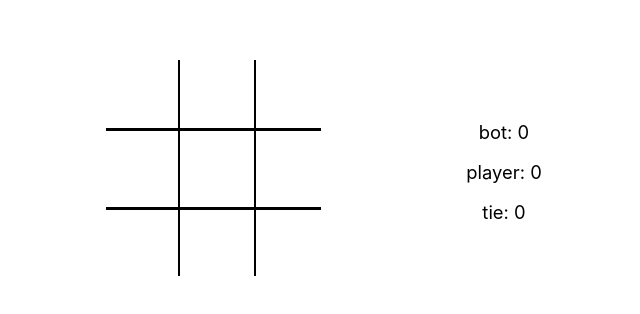
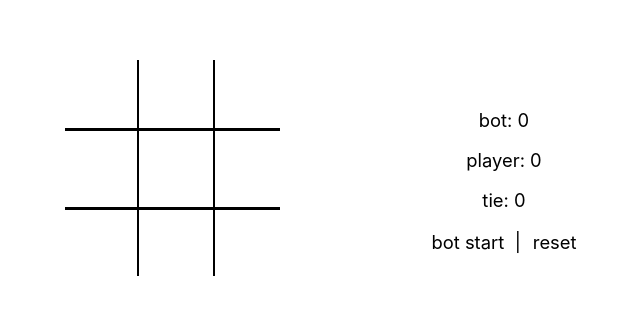
Before and after one commit to ollielynas/naughts-and-crosses, a React (Create React App) app: page / in a window 1280 px wide. Shown: the part 228-542 px from the top of the page, without its empty margins (320-960 px from the left). Built offline with nearby package versions, Linux system fonts and the light colour scheme.

Commit message:
added some custom behaivor

```diff
--- a/src/App.tsx
+++ b/src/App.tsx
@@ -81,6 +81,18 @@ function App() {
     let emptySpace: number = 0;  // cheack for win event
     let OSpace: number = 0;
     let XSpace: number = 0;
+
+    if (
+      matrix[0][0] === "O" &&
+      matrix[0][1] === "O" &&
+      matrix[0][2] === "O"&&
+      matrix[1][0] === "O"
+      && matrix[1][1] === "O"
+      && matrix[1][2] === "O"
+      && matrix[2][0] === "O"
+      && matrix[2][1] === "O"
+      && matrix[0][2] === "O") {setTie(parseInt(tie) + 1, 100); reset(); return;}
+
     for (var i = 0; i < winState.length; i++) {
       emptySpace = 0;
       OSpace = 0;
@@ -122,7 +134,7 @@ function App() {
     let OSpace: number = 0;
     let XSpace: number = 0;
     turn++;
-    console.log("turn 1: " + turn);
+    console.log("turn 1: " + turn); //-------------- first turn ------------------------
     if (turn === 1) {
       console.log("first turn " + turn);
       if (matrix[1][1] === " ") {
@@ -195,6 +207,29 @@ function App() {
         if (OSpace == 3) { console.log("win"); reset(); }
         if (XSpace == 3) { console.log("win"); reset(); }
       }
+
+      //----------------------------------------- custom move -------------------------------------------------
+
+      if (matrix[0][0] === "X" && matrix[2][2] === "X" && matrix[1][1] === "O") {
+        array[2][1] = "O"; setMatrix(array); return
+      }
+
+      if (matrix[2][0] === "X" && matrix[0][2] === "X" && matrix[1][1] === "O") {
+        array[2][1] = "O"; setMatrix(array); return
+      }
+
+      if (matrix[2][1] === "X" && matrix[1][2] === "X" && matrix[1][1] === "O") {
+        array[2][2] = "O"; setMatrix(array); return
+      }
+
+      if (matrix[2][1] === "X" && matrix[1][0] === "X" && matrix[1][1] === "O") {
+        array[2][0] = "O"; setMatrix(array); return
+      }
+
+      if (matrix[2][1] === "X" && matrix[1][0] === "X" && matrix[1][1] === "O") {
+        array[2][0] = "O"; setMatrix(array); return
+      }
+
       //----------------------------------------------------- secound thing -------------------------------------------------
       for (var i = 0; i < winState.length; i++) {
         let emptySpace: number = 0;
@@ -304,7 +339,8 @@ function App() {
         <p className="App-score-text">{("bot: " + bot)}</p>
         <p className="App-score-text">{"player: " + player}</p>
         <p className="App-score-text">{"tie: " + tie}</p>
-        {/* <p className="App-score-text" onClick={console.log()}>{start}</p> */}
+        <button className="App-score-text" onClick={()=>{reset(); botTurn();}}>bot start {'\u00A0'}|</button>
+        <button className="App-score-text" onClick={()=>{reset();}}>reset</button>
       </div>
     </div>
   );
--- a/src/index.css
+++ b/src/index.css
@@ -64,8 +64,14 @@ body {
   width: 10vh;
   position: absolute;
   font-size: 4vh;
+
 }
+
+
 
 .App-score-text {
   font-size: 2.3vh;
+  background-color: #ffffff;
+  border: 0;
+  font-family: -apple-system, BlinkMacSystemFont, "Segoe UI", Roboto, Oxygen, Ubuntu, Cantarell, "Fira Sans", "Droid Sans", "Helvetica Neue", sans-serif;
 }
```
